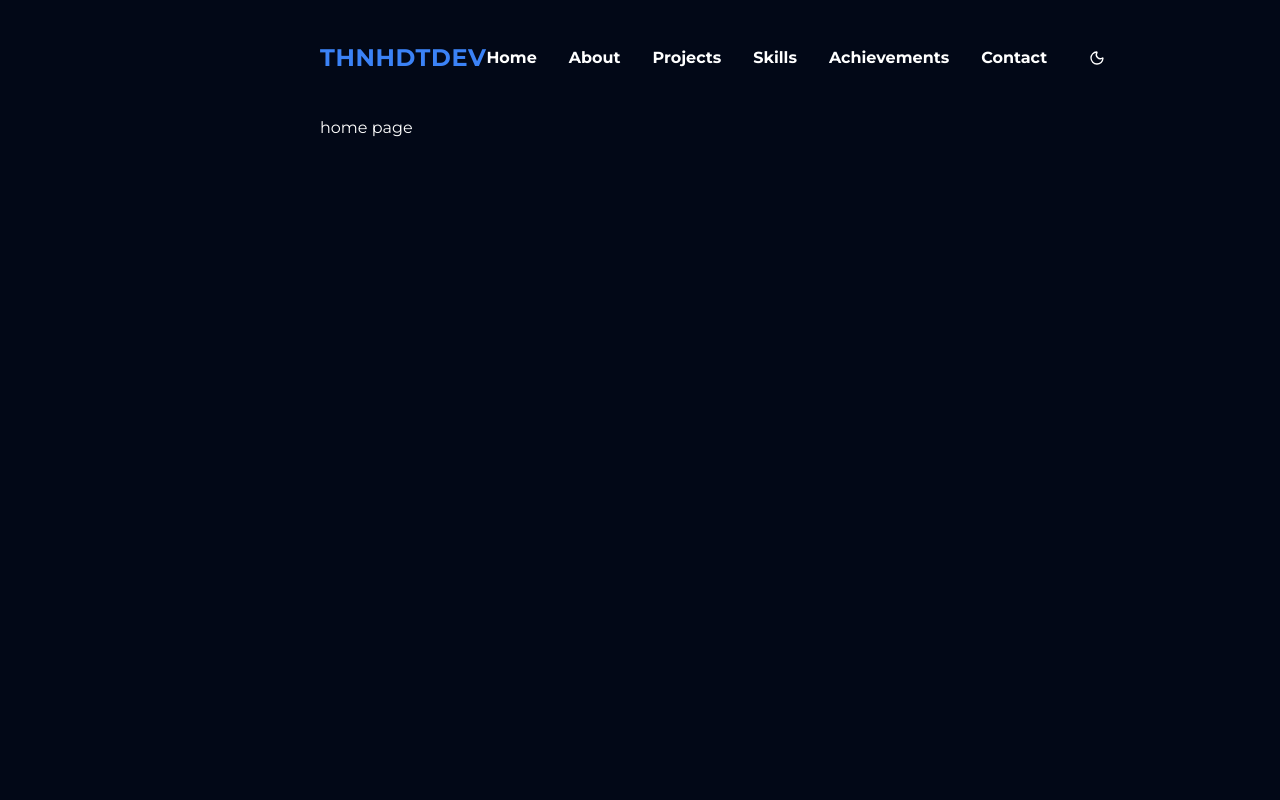
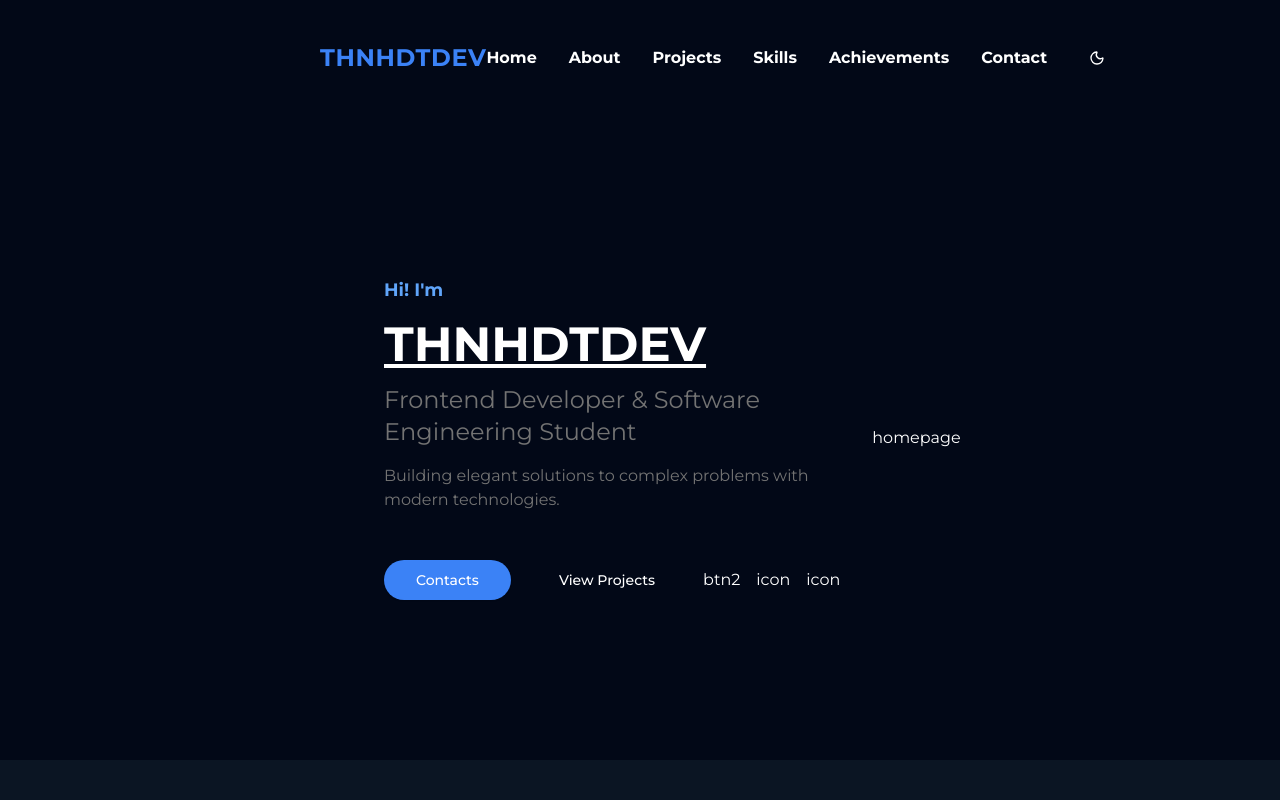
Before and after one commit to thnhdtdev/portfolio, a React (Vite) app: page / in a window 1280 px wide. Shown: the top 800 px of the page. Built offline with nearby package versions, Linux system fonts and the light colour scheme.

Commit message:
✨  feat: banner homepage

```diff
--- a/src/components/ui/button.jsx
+++ b/src/components/ui/button.jsx
@@ -1,48 +1,43 @@
-import * as React from "react"
-import { Slot } from "@radix-ui/react-slot"
+import * as React from "react";
+import { Slot } from "@radix-ui/react-slot";
 import { cva } from "class-variance-authority";
 
-import { cn } from "@/lib/utils"
+import { cn } from "@/lib/utils";
 
 const buttonVariants = cva(
 	"inline-flex items-center justify-center gap-2 whitespace-nowrap rounded-md text-sm font-medium transition-colors focus-visible:outline-none focus-visible:ring-1 focus-visible:ring-ring disabled:pointer-events-none disabled:opacity-50 [&_svg]:pointer-events-none [&_svg]:size-4 [&_svg]:shrink-0",
 	{
 		variants: {
 			variant: {
-        default:
-          "bg-primary text-primary-foreground shadow hover:bg-primary/90",
+				default: "bg-primary text-primary-foreground shadow hover:bg-primary/90",
 				destructive:
 					"bg-destructive text-destructive-foreground shadow-sm hover:bg-destructive/90",
 				outline:
 					"border border-input bg-background shadow-sm hover:bg-accent hover:text-accent-foreground",
-        secondary:
-          "bg-secondary text-secondary-foreground shadow-sm hover:bg-secondary/80",
+				secondary: "bg-secondary text-secondary-foreground shadow-sm",
 				ghost: "hover:bg-accent hover:text-accent-foreground",
-        link: "text-primary underline-offset-4 hover:underline",
+				link: "text-primary underline-offset-4 hover:underline"
 			},
 			size: {
 				default: "h-9 px-4 py-2",
 				sm: "h-8 rounded-md px-3 text-xs",
 				lg: "h-10 rounded-md px-8",
-        icon: "h-9 w-9",
-      },
+				icon: "h-9 w-9"
+			}
 		},
 		defaultVariants: {
 			variant: "default",
-      size: "default",
-    },
+			size: "default"
 		}
-)
+	}
+);
 
 const Button = React.forwardRef(({ className, variant, size, asChild = false, ...props }, ref) => {
-  const Comp = asChild ? Slot : "button"
+	const Comp = asChild ? Slot : "button";
 	return (
-    <Comp
-      className={cn(buttonVariants({ variant, size, className }))}
-      ref={ref}
-      {...props} />
+		<Comp className={cn(buttonVariants({ variant, size, className }))} ref={ref} {...props} />
 	);
-})
-Button.displayName = "Button"
+});
+Button.displayName = "Button";
 
-export { Button, buttonVariants }
+export { Button, buttonVariants };
--- a/src/view/homepage.jsx
+++ b/src/view/homepage.jsx
@@ -1,4 +1,36 @@
+import { Button } from "@/components/ui/button.jsx";
+
 const HomePage = () => {
-	return <div className="px-80 h-[1000px]">home page</div>;
+	return (
+		<div className="px-96 py-40 flex items-center justify-around gap-8">
+			<div className="flex flex-col flex-1 items-start gap-4">
+				<div className="text-blue-400 font-bold text-lg">Hi! I'm</div>
+				<div className="text-5xl font-bold uppercase underline	">thnhdtdev</div>
+				<div className="text-xl md:text-2xl text-muted-foreground font-light">
+					Frontend Developer & Software Engineering Student
+				</div>
+				<div className="text-muted-foreground">
+					Building elegant solutions to complex problems with modern technologies.
+				</div>
+				<div className="flex items-center gap-4 mt-8">
+					<Button
+						variant="secondary"
+						size="lg"
+						className="bg-blue-500 text-white rounded-3xl transition-all duration-200 hover:bg-blue-600 hover:shadow-lg"
+					>
+						Contacts
+					</Button>
+					<Button variant="ghost" size="lg" className="boder border-white rounded-3xl">
+						View Projects
+					</Button>
+
+					<div>btn2</div>
+					<div>icon</div>
+					<div>icon</div>
+				</div>
+			</div>
+			<div className="flex-1 flex items-center justify-center">homepage</div>
+		</div>
+	);
 };
 export default HomePage;
```
Lines whose indentation alone changed are shown as unchanged.
